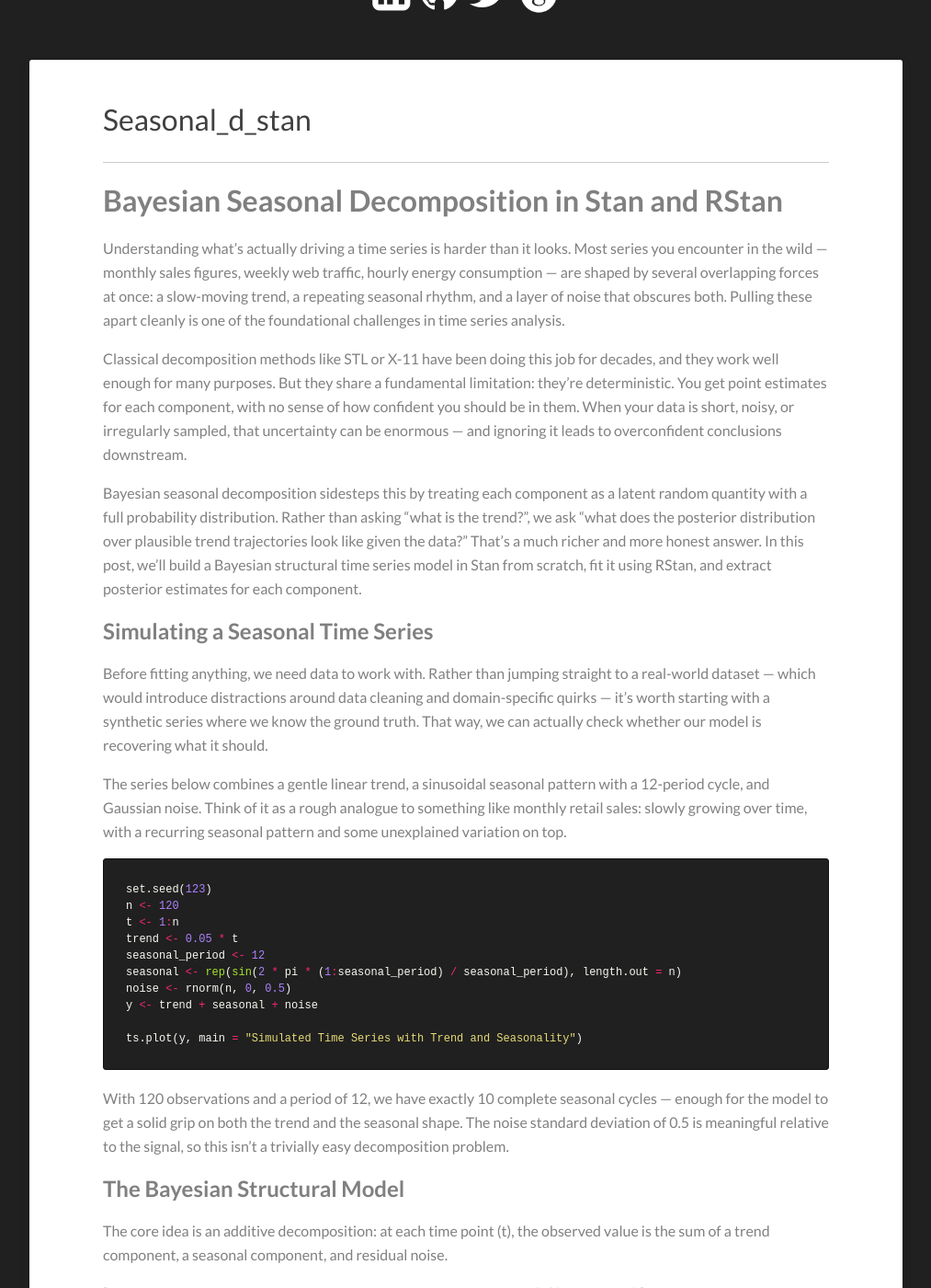
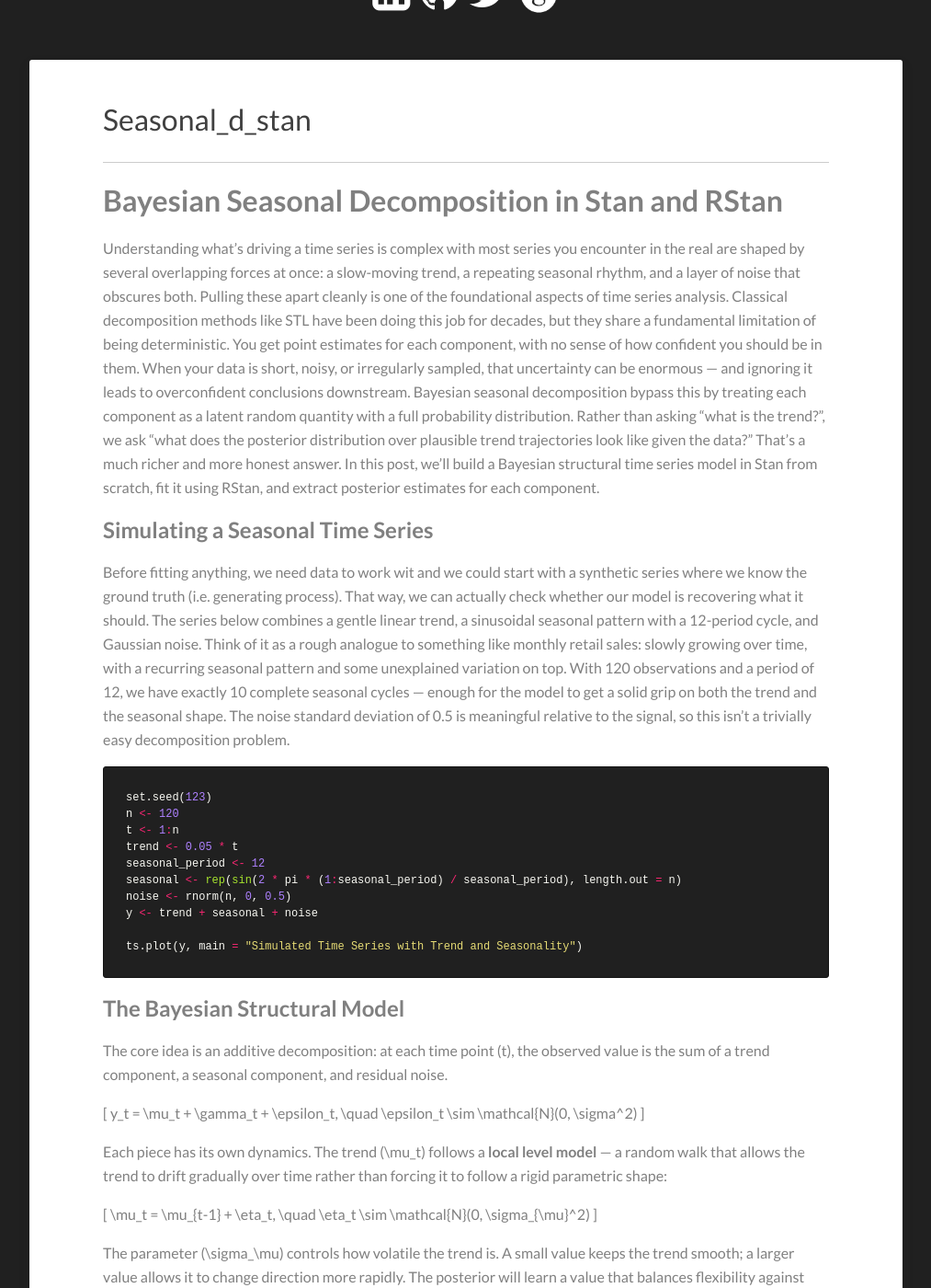
Before and after one commit to Kamran-Afzali/Kamran-Afzali.github.io, a Jekyll site: the page built from _posts/2026-05-25-Seasonal_D_STAN.md, in a window 1280 px wide and 1400 px high, scrolled down 212 px. Shown: the whole window at 92% size, without its empty margins (133-1146 px from the left). Built offline with Jekyll 4.4.1, drawn with Linux system fonts in a browser that asks for light colours; our own code applies the rules of GitHub Pages for plain Markdown files.

Commit message:
Update 2026-05-25-Seasonal_D_STAN.md

````diff
--- a/_posts/2026-05-25-Seasonal_D_STAN.md
+++ b/_posts/2026-05-25-Seasonal_D_STAN.md
@@ -1,17 +1,11 @@
 # Bayesian Seasonal Decomposition in Stan and RStan
 
-Understanding what's actually driving a time series is harder than it looks. Most series you encounter in the wild — monthly sales figures, weekly web traffic, hourly energy consumption — are shaped by several overlapping forces at once: a slow-moving trend, a repeating seasonal rhythm, and a layer of noise that obscures both. Pulling these apart cleanly is one of the foundational challenges in time series analysis.
-
-Classical decomposition methods like STL or X-11 have been doing this job for decades, and they work well enough for many purposes. But they share a fundamental limitation: they're deterministic. You get point estimates for each component, with no sense of how confident you should be in them. When your data is short, noisy, or irregularly sampled, that uncertainty can be enormous — and ignoring it leads to overconfident conclusions downstream.
-
-Bayesian seasonal decomposition sidesteps this by treating each component as a latent random quantity with a full probability distribution. Rather than asking "what is the trend?", we ask "what does the posterior distribution over plausible trend trajectories look like given the data?" That's a much richer and more honest answer. In this post, we'll build a Bayesian structural time series model in Stan from scratch, fit it using RStan, and extract posterior estimates for each component.
+Understanding what's driving a time series is complex with most series you encounter in the real are shaped by several overlapping forces at once: a slow-moving trend, a repeating seasonal rhythm, and a layer of noise that obscures both. Pulling these apart cleanly is one of the foundational aspects of time series analysis. Classical decomposition methods like STL have been doing this job for decades, but they share a fundamental limitation of being deterministic. You get point estimates for each component, with no sense of how confident you should be in them. When your data is short, noisy, or irregularly sampled, that uncertainty can be enormous — and ignoring it leads to overconfident conclusions downstream. Bayesian seasonal decomposition bypass this by treating each component as a latent random quantity with a full probability distribution. Rather than asking "what is the trend?", we ask "what does the posterior distribution over plausible trend trajectories look like given the data?" That's a much richer and more honest answer. In this post, we'll build a Bayesian structural time series model in Stan from scratch, fit it using RStan, and extract posterior estimates for each component.
 
 
 ## Simulating a Seasonal Time Series
 
-Before fitting anything, we need data to work with. Rather than jumping straight to a real-world dataset — which would introduce distractions around data cleaning and domain-specific quirks — it's worth starting with a synthetic series where we know the ground truth. That way, we can actually check whether our model is recovering what it should.
-
-The series below combines a gentle linear trend, a sinusoidal seasonal pattern with a 12-period cycle, and Gaussian noise. Think of it as a rough analogue to something like monthly retail sales: slowly growing over time, with a recurring seasonal pattern and some unexplained variation on top.
+Before fitting anything, we need data to work wit and we could start with a synthetic series where we know the ground truth (i.e. generating process). That way, we can actually check whether our model is recovering what it should. The series below combines a gentle linear trend, a sinusoidal seasonal pattern with a 12-period cycle, and Gaussian noise. Think of it as a rough analogue to something like monthly retail sales: slowly growing over time, with a recurring seasonal pattern and some unexplained variation on top. With 120 observations and a period of 12, we have exactly 10 complete seasonal cycles — enough for the model to get a solid grip on both the trend and the seasonal shape. The noise standard deviation of 0.5 is meaningful relative to the signal, so this isn't a trivially easy decomposition problem.
 
 ```r
 set.seed(123)
@@ -25,8 +19,6 @@ y <- trend + seasonal + noise
 
 ts.plot(y, main = "Simulated Time Series with Trend and Seasonality")
 ```
-
-With 120 observations and a period of 12, we have exactly 10 complete seasonal cycles — enough for the model to get a solid grip on both the trend and the seasonal shape. The noise standard deviation of 0.5 is meaningful relative to the signal, so this isn't a trivially easy decomposition problem.
 
 
 ## The Bayesian Structural Model
````
